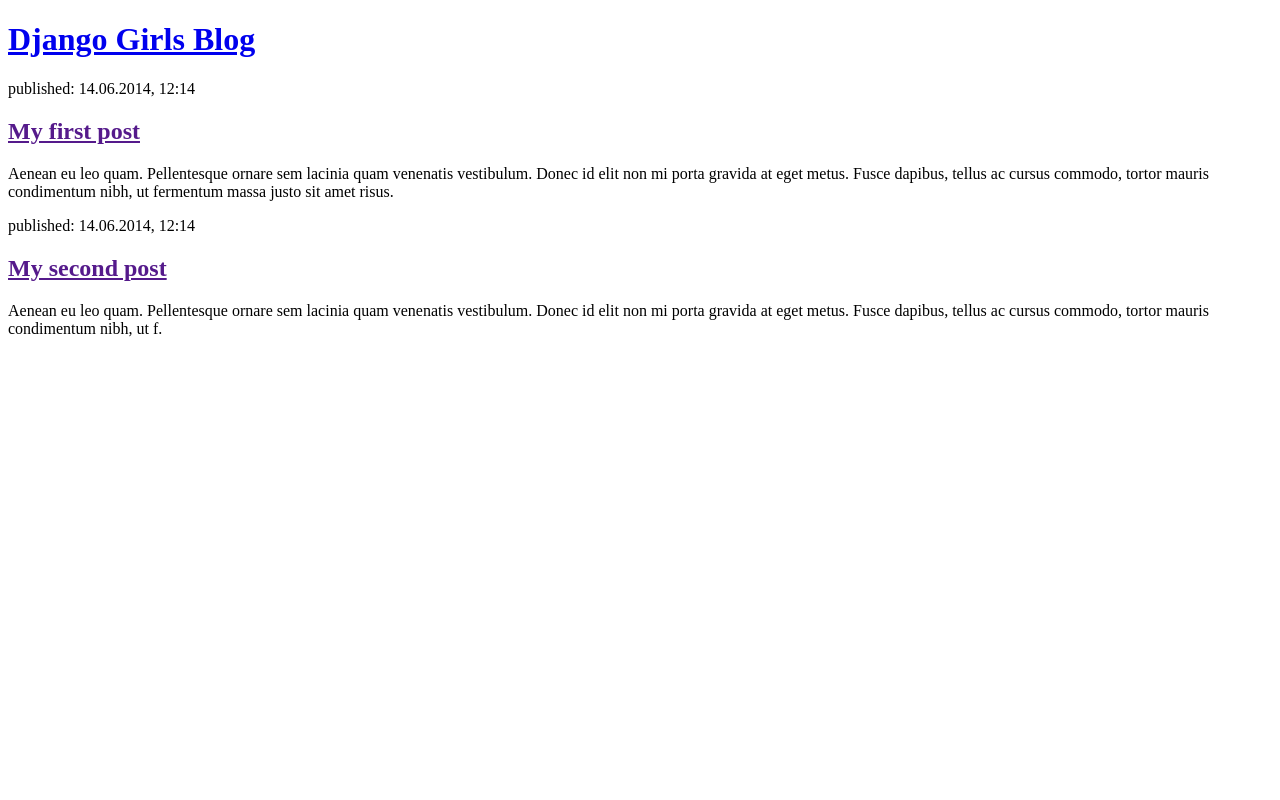
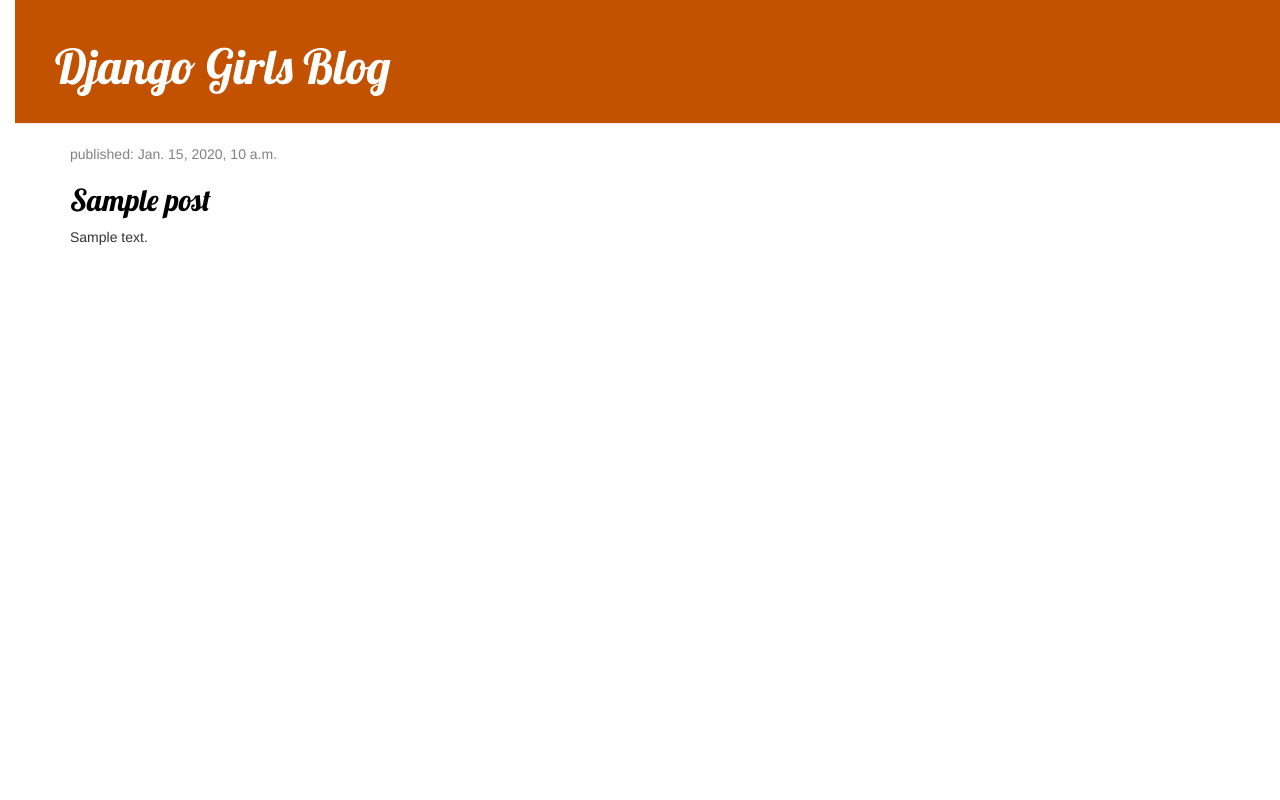
Before and after one commit to ali-my/my-first-blog, a Django app: page /blog/ in a window 1280 px wide. Run offline with Django 3.2, Linux system fonts and the light colour scheme; tables that the repository leaves empty hold one stand-in row (values such as "Sample post"); some libraries are stand-ins or nearby versions.

Commit message:
Added view and template for detailed blog post as well as CSS for the site.

```diff
--- /dev/null
+++ b/mysite/blog/Static/css/blog.css
@@ -0,0 +1,64 @@
+h1 a,
+h2 a {
+  color: #c25100;
+  font-family: "Lobster";
+}
+body {
+  padding-left: 15px;
+}
+.page-header {
+  background-color: #c25100;
+  margin-top: 0;
+  padding: 20px 20px 20px 40px;
+}
+
+.page-header h1,
+.page-header h1 a,
+.page-header h1 a:visited,
+.page-header h1 a:active {
+  color: #ffffff;
+  font-size: 36pt;
+  text-decoration: none;
+}
+
+.content {
+  margin-left: 40px;
+}
+
+h1,
+h2,
+h3,
+h4 {
+  font-family: "Lobster", cursive;
+}
+
+.date {
+  color: #828282;
+}
+
+.save {
+  float: right;
+}
+
+.post-form textarea,
+.post-form input {
+  width: 100%;
+}
+
+.top-menu,
+.top-menu:hover,
+.top-menu:visited {
+  color: #ffffff;
+  float: right;
+  font-size: 26pt;
+  margin-right: 20px;
+}
+
+.post {
+  margin-bottom: 70px;
+}
+
+.post h2 a,
+.post h2 a:visited {
+  color: #000000;
+}
--- /dev/null
+++ b/mysite/blog/templates/blog/base.html
@@ -0,0 +1,32 @@
+{% load static %}
+<html>
+  <head>
+    <title>Django Girls blog</title>
+    <link
+      rel="stylesheet"
+      href="//maxcdn.bootstrapcdn.com/bootstrap/3.2.0/css/bootstrap.min.css"
+    />
+    <link
+      rel="stylesheet"
+      href="//maxcdn.bootstrapcdn.com/bootstrap/3.2.0/css/bootstrap-theme.min.css"
+    />
+    <link
+      href="//fonts.googleapis.com/css?family=Lobster&subset=latin,latin-ext"
+      rel="stylesheet"
+      type="text/css"
+    />
+    <link rel="stylesheet" href="{% static 'css/blog.css' %}" />
+  </head>
+  <body>
+    <div class="page-header">
+      <h1><a href="/blog">Django Girls Blog</a></h1>
+    </div>
+    <div class="content container">
+      <div class="row">
+        <div class="col-md-8">
+          {% block content %} {% endblock %}
+        </div>
+      </div>
+    </div>
+  </body>
+</html>
--- a/mysite/blog/templates/blog/post_list.html
+++ b/mysite/blog/templates/blog/post_list.html
@@ -1,41 +1,11 @@
-<!DOCTYPE html>
-<html>
-  <head>
-    <title>Django Girls blog</title>
-  </head>
-  <body>
-    <div>
-      <h1><a href="/">Django Girls Blog</a></h1>
-    </div>
-    {% for post in posts %}
-    <div>
-      <p>published: {{ post.published_date }}</p>
-      <h2>
-        <a href="">{{ post.title }}</a>
-      </h2>
-      <p>{{ post.text | linebreaksbr }}</p>
-    </div>
-    {% endfor %}
-
-    <div>
-      <p>published: 14.06.2014, 12:14</p>
-      <h2><a href="">My first post</a></h2>
-      <p>
-        Aenean eu leo quam. Pellentesque ornare sem lacinia quam venenatis
-        vestibulum. Donec id elit non mi porta gravida at eget metus. Fusce
-        dapibus, tellus ac cursus commodo, tortor mauris condimentum nibh, ut
-        fermentum massa justo sit amet risus.
-      </p>
-    </div>
-
-    <div>
-      <p>published: 14.06.2014, 12:14</p>
-      <h2><a href="">My second post</a></h2>
-      <p>
-        Aenean eu leo quam. Pellentesque ornare sem lacinia quam venenatis
-        vestibulum. Donec id elit non mi porta gravida at eget metus. Fusce
-        dapibus, tellus ac cursus commodo, tortor mauris condimentum nibh, ut f.
-      </p>
-    </div>
-  </body>
-</html>
+{% extends 'blog/base.html' %} {% block content %} {% for post in posts %}
+<div class="post">
+  <div class="date">
+    <p>published: {{ post.published_date }}</p>
+  </div>
+  <h2>
+    <a href="{% url 'post_detail' pk=post.pk %}">{{ post.title }}</a>
+  </h2>
+  <p>{{ post.text | linebreaksbr }}</p>
+</div>
+{% endfor %} {% endblock %}
--- a/mysite/blog/urls.py
+++ b/mysite/blog/urls.py
@@ -2,5 +2,6 @@
 from . import views
 
 urlpatterns = [
-    path('', views.post_list, name='post_list')
+    path('', views.post_list, name='post_list'),
+    path('post/<int:pk>/', views.post_detail, name='post_detail'),
 ]
--- a/mysite/blog/views.py
+++ b/mysite/blog/views.py
@@ -1,9 +1,13 @@
-from django.shortcuts import render
+from django.shortcuts import render, get_object_or_404
 from django.utils import timezone
 from .models import Post
 
 
 def post_list(request):
-    posts = Post.objects.filter(
-        published_date__lte=timezone.now()).order_by('published_date')
+    posts = Post.objects.order_by('published_date')
     return render(request, 'blog/post_list.html', {'posts': posts})
+
+
+def post_detail(request, pk):
+    post = get_object_or_404(Post, pk=pk)
+    return render(request, 'blog/post_detail.html', {'post': post})
```
Also changed, not shown: mysite/blog/templates/blog/post_detail.html (added, +11 -0 lines).
